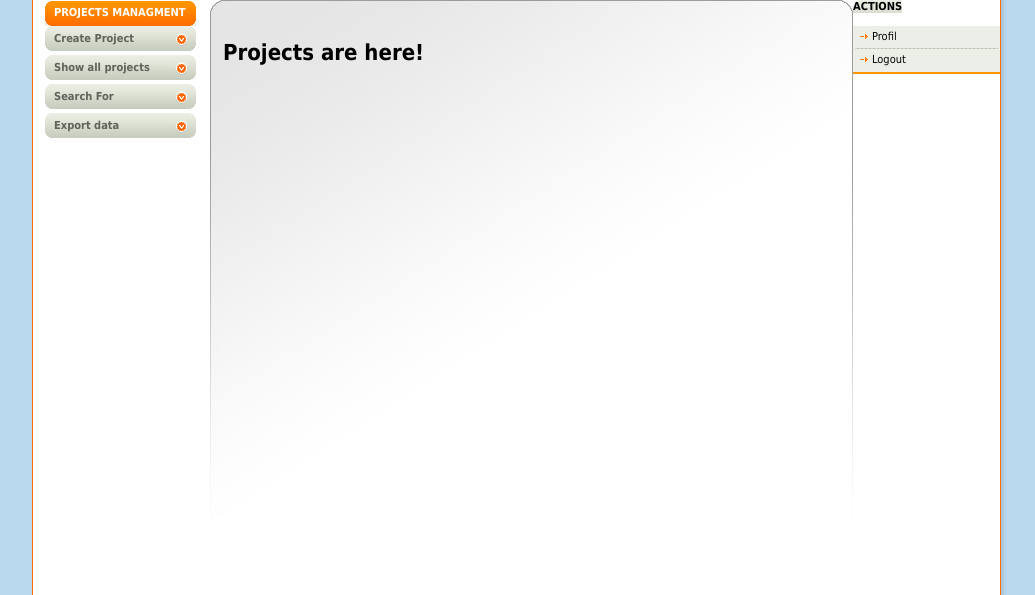
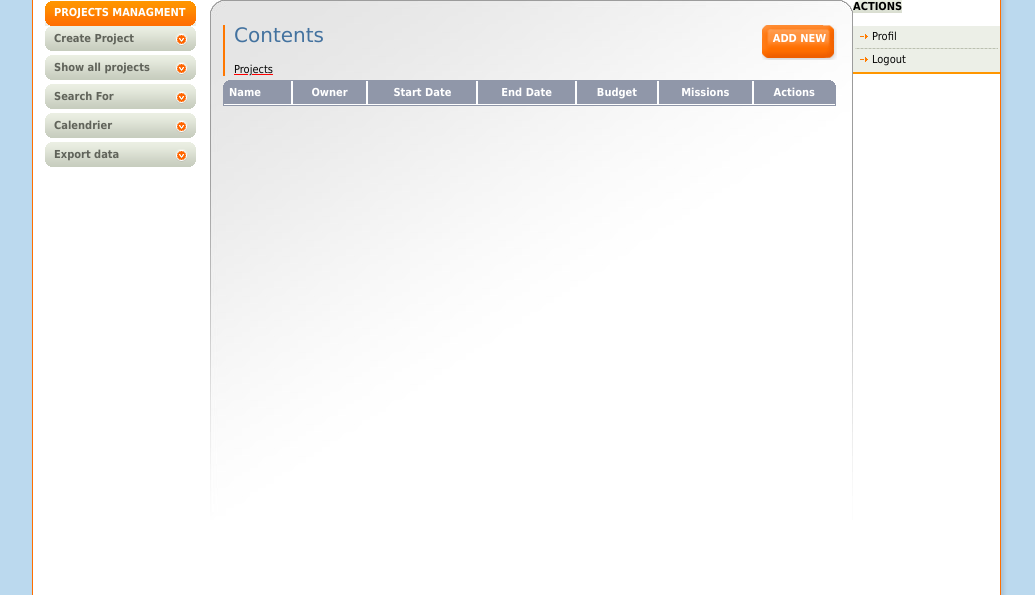
Before and after one commit to ushiho/ae-tm, a Symfony app: template templates/project/projectBase.html.twig in a window 1280 px wide. Shown: the part 106-701 px from the top of the page, without its empty margins (123-1158 px from the left). Run offline with Twig, Linux system fonts and the light colour scheme; the template is opened without the code that fills it, so the values that code supplies are empty; some libraries are stand-ins or nearby versions.

Commit message:
Starting in project managment

```diff
--- a/composer.json
+++ b/composer.json
@@ -6,7 +6,7 @@
         "ext-ctype": "*",
         "ext-iconv": "*",
         "misd/phone-number-bundle": "^1.3",
-        "sensio/framework-extra-bundle": "^5.1",
+        "sensio/framework-extra-bundle": "^5.2",
         "symfony/asset": "*",
         "symfony/console": "*",
         "symfony/expression-language": "*",
--- a/src/Entity/Project.php
+++ b/src/Entity/Project.php
@@ -5,6 +5,7 @@ namespace App\Entity;
 use Doctrine\Common\Collections\ArrayCollection;
 use Doctrine\Common\Collections\Collection;
 use Doctrine\ORM\Mapping as ORM;
+use Symfony\Component\Validator\Constraints as Assert;
 
 /**
  * @ORM\Entity(repositoryClass="App\Repository\ProjectRepository")
@@ -25,6 +26,7 @@ class Project
 
     /**
      * @ORM\Column(type="date")
+     * @Assert\GreaterThan(propertyPath="startDate", message="The end date should be greater than start date")
      */
     private $endDate;
 
--- a/templates/project/projectBase.html.twig
+++ b/templates/project/projectBase.html.twig
@@ -15,11 +15,52 @@
 
 {% block left_column %}
     <h3>PROJECTS MANAGMENT</h3>
-    <a href="#" class="link">Create Project</a>
-    <a href="#" class="link">Show all projects</a>
+    <a href="{{path('addProject')}}" class="link">Create Project</a>
+    <a href="/project" class="link">Show all projects</a>
     <a href="#" class="link">Search For</a>
+    <a href="#" class="link">Calendrier</a>
     <a href="#" class="link">Export data</a>
 {% endblock %}
 {% block center_column %}
-    <h1>Projects are here!</h1>
+<div class="top-bar"> <a title="Add new User" href="/project/new" class="button">ADD NEW </a>
+        <h1>Contents</h1><br>
+        <div class="breadcrumbs">
+        {% block path %}
+        <a class="path" href="/project">Projects</a>
+        {% endblock %}
+        </div>
+    </div>
+    <br>
+    <br>
+    <div class="table">
+    <img src="{{ asset('img/bg-th-left.gif') }}" width="8" height="7" alt="" class="left" /> <img src="{{ asset('img/bg-th-right.gif') }}" width="7" height="7" alt="" class="right" />
+        <table class="listing" cellpadding="0" cellspacing="0">
+            <tr>
+                <th class="first">Name</th>
+                <th>Owner</th>
+                <th>Start Date</th>
+                <th>End Date</th>
+                <th>Budget</th>
+                <th>Missions</th>
+                <th class="last">Actions</th>
+            </tr>
+            {% for project in projects %}
+            <tr class="bg">
+                <td class="first">{{ project.name }}</td>
+                <td class="first">{{ project.owner }}</td>
+                <td class="first">{{ project.startDate|date('d-m-Y') }}</td>
+                <td class="first">{{ project.endDate|date('d-m-Y') }}</td>
+                <td class="first">{{ project.budget }}</td>
+                <td class="first">
+                {% if project.mission == null or project.mission is empty %} Add Missions
+                {% else %} Show Missions {% endif %}
+                </td>
+                <td>
+                <a href="{{ path('deleteProject', {'id': project.id}) }}"><img src="{{ asset('img/hr.gif') }}" width="16" height="16" title="Delete" /></a>
+                <a href="{{ path('editProject', {'id': project.id}) }}"><img src="{{ asset('img/edit-icon.gif') }}" width="16" height="16" title="Edit" /></a>
+                </td>
+            </tr>
+            {% endfor %}
+        </table>
+    </div>
 {% endblock %}
--- a/templates/project/show.html.twig
+++ /dev/null
@@ -1 +0,0 @@
-{% extends 'project/projectBase.html.twig' %}
```
Also changed, not shown: src/Controller/ProjectController.php (+46 -3 lines), src/Controller/UserController.php (+1 -9 lines), src/Form/ProjectType.php (added, +32 -0 lines), templates/project/projectForm.html.twig (added, +59 -0 lines), templates/user/userForm.html.twig (renamed from templates/user/show.html.twig), 1 other file.
